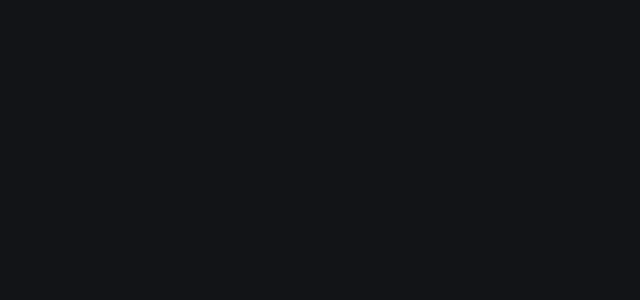
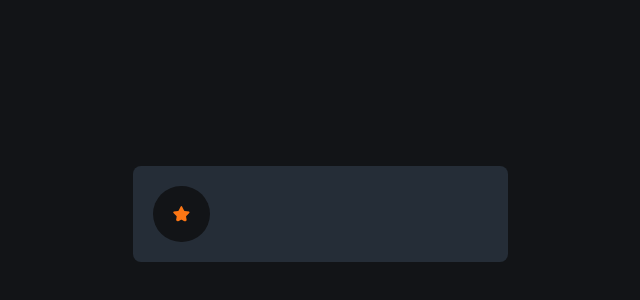
Before and after one commit to Valentinazn/interactive-rating-component, a React (Create React App) app: page / in a window 1280 px wide. Shown: the part 186-486 px from the top of the page, without its empty margins (320-960 px from the left). Built offline with nearby package versions, Linux system fonts and the light colour scheme.

Commit message:
installed axios package and added main  content at Interactiverating Component

```diff
--- a/package.json
+++ b/package.json
@@ -10,6 +10,7 @@
     "@types/node": "^16.18.36",
     "@types/react": "^18.2.13",
     "@types/react-dom": "^18.2.6",
+    "axios": "^1.4.0",
     "react": "^18.2.0",
     "react-dom": "^18.2.0",
     "react-scripts": "5.0.1",
--- a/src/App.tsx
+++ b/src/App.tsx
@@ -1,5 +1,16 @@
+import InteractiveRating from "./components/InteractiveRating";
+import Star from "../src/images/icon-star.svg";
+import { useEffect, useState } from "react";
+
 function App() {
-  return <></>;
+  const [data, setData] = useState<IData>();
+
+  useEffect(() => {}, []);
+  return (
+    <>
+      <InteractiveRating img={Star} data={[]} />
+    </>
+  );
 }
 
 export default App;
--- /dev/null
+++ b/src/components/InteractiveRating/index.tsx
@@ -0,0 +1,18 @@
+interface InteractiveRatingProps {
+  img: string;
+  data: IData[];
+}
+
+const InteractiveRating = ({ img, data }: InteractiveRatingProps) => {
+  return (
+    <main className="grid grid-cols-1 bg-darkBlue w-[100%] lg:max-w-[500px] min-w-[375px]  rounded-lg gap-[10px] p-[20px]">
+      <img
+        className="p-[20px] bg-veryDarkBlue rounded-full"
+        src={img}
+        alt="star"
+      ></img>
+    </main>
+  );
+};
+
+export default InteractiveRating;
--- a/src/design/InteractiveRating/index.tsx
+++ /dev/null
@@ -1,5 +0,0 @@
-const InteractiveRating = () => {
-  return <div></div>;
-};
-
-export default InteractiveRating;
--- a/src/index.css
+++ b/src/index.css
@@ -2,8 +2,10 @@
 @tailwind components;
 @tailwind utilities;
 
-#root {
-  width: 100%;
+* {
+  margin: 0;
+  padding: 0;
+  box-sizing: border-box;
 }
 
 body {
@@ -11,13 +13,8 @@
   font-family: "Overpass", sans-serif;
   display: grid;
   place-items: center;
+
   min-height: 100vh;
-  font-size: 15px;
+  font-size: 1px;
   letter-spacing: 0.05em;
 }
-
-* {
-  margin: 0;
-  padding: 0;
-  box-sizing: border-box;
-}
```
Also changed, not shown: 1 other file (tests, documents, lock files or other folders).
